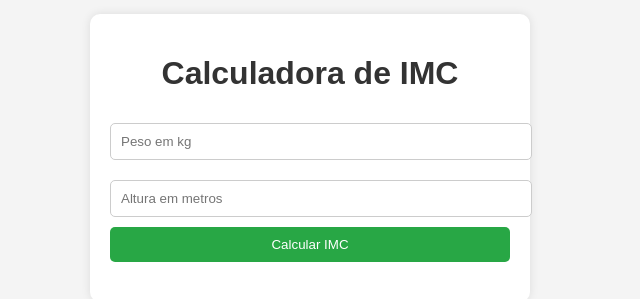
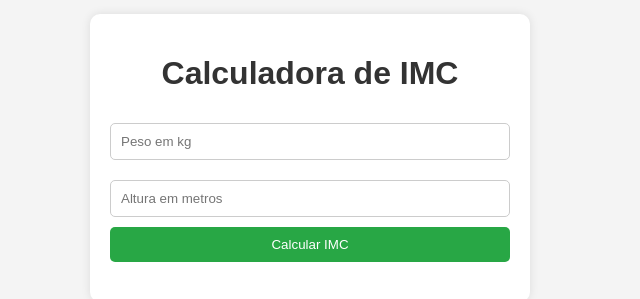
Before and after one commit to jvpchaves/Calculadora_imc, a plain HTML site: page index.html in a window 1280 px wide. Shown: the part 242-541 px from the top of the page, 330-970 px from the left. Drawn offline with Linux system fonts and the light colour scheme.

Commit message:
Update index.html

```diff
--- a/index.html
+++ b/index.html
@@ -28,7 +28,7 @@
             color: #333;
         }
         input {
-            width: 100%;
+            width: 94.4%;
             padding: 10px;
             margin: 10px 0;
             border: 1px solid #ccc;
```
